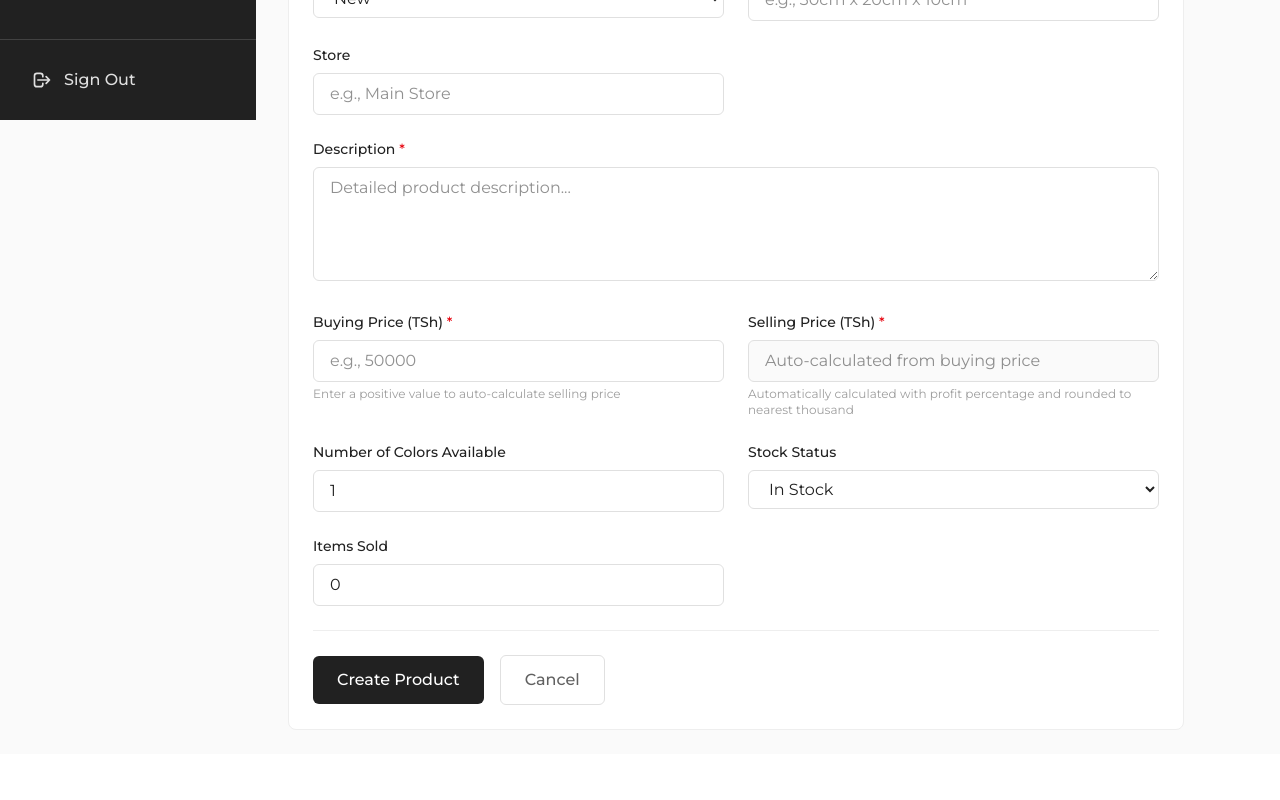
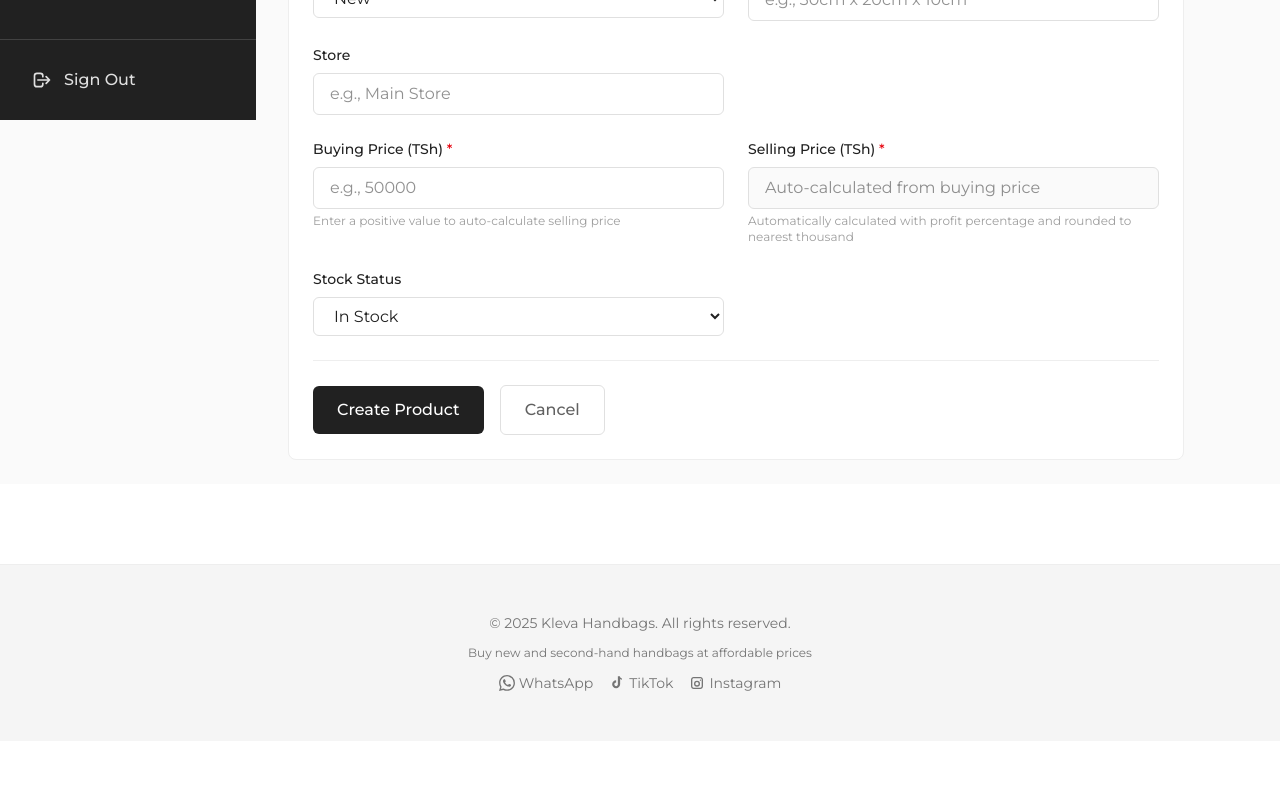
Before and after one commit to kelvinpella/kleva-handbags, a Next.js app: page /admin/products/add in a window 1280 px wide. Shown: the part 680-1480 px from the top of the page. After the commit the page ends 1421 px from the top, so only its background shows below. Built offline with nearby package versions, Linux system fonts and the light colour scheme.

Commit message:
feat: remove unnecessary fields from product forms and related components

```diff
--- a/app/admin/products/add/page.tsx
+++ b/app/admin/products/add/page.tsx
@@ -21,17 +21,14 @@
 
   const [formData, setFormData] = useState<ProductFormData>({
     name: "",
-    description: "",
     price: "",
     condition: "new",
     brand: "",
     material: "",
     stock_status: "in_stock",
     dimensions: "",
-    number_of_colors_available: "1",
     buying_price: "",
     selling_price: "",
-    items_sold: "0",
     store: "",
   });
 
@@ -55,17 +52,14 @@
         const data = result.data;
         setFormData({
           name: data.name,
-          description: data.description,
           price: data.price?.toString() || data.selling_price?.toString() || "",
           condition: data.condition,
           brand: data.brand,
           material: data.material,
           stock_status: data.stock_status,
           dimensions: data.dimensions || "",
-          number_of_colors_available: data.number_of_colors_available?.toString() || "1",
           buying_price: data.buying_price?.toString() || "",
           selling_price: data.selling_price?.toString() || data.price?.toString() || "",
-          items_sold: data.items_sold?.toString() || "0",
           store: data.store || "",
         });
         setExistingImages(data.images || []);
@@ -154,7 +148,7 @@
         throw new Error("Please upload at least one image");
       }
 
-      if (!formData.name || !formData.description || !formData.selling_price) {
+      if (!formData.name || !formData.selling_price) {
         throw new Error("Please fill in all required fields");
       }
 
@@ -194,17 +188,14 @@
 
         const productData = {
           name: formData.name,
-          description: formData.description,
           condition: formData.condition,
           brand: formData.brand,
           material: formData.material,
           images: allImages,
           stock_status: formData.stock_status,
           dimensions: formData.dimensions,
-          number_of_colors_available: formData.number_of_colors_available ? parseInt(formData.number_of_colors_available) : 1,
           buying_price: formData.buying_price ? parseInt(formData.buying_price) : undefined,
           selling_price: parseInt(formData.selling_price),
-          items_sold: formData.items_sold ? parseInt(formData.items_sold) : 0,
           store: formData.store || undefined,
         };
 
@@ -229,17 +220,14 @@
         const productData = {
           id: productId,
           name: formData.name,
-          description: formData.description,
           condition: formData.condition,
           brand: formData.brand,
           material: formData.material,
           images: imageUrls,
           stock_status: formData.stock_status,
           dimensions: formData.dimensions,
-          number_of_colors_available: formData.number_of_colors_available ? parseInt(formData.number_of_colors_available) : 1,
           buying_price: formData.buying_price ? parseInt(formData.buying_price) : undefined,
           selling_price: parseInt(formData.selling_price),
-          items_sold: formData.items_sold ? parseInt(formData.items_sold) : 0,
           store: formData.store || undefined,
         };
 
--- a/app/admin/products/page.tsx
+++ b/app/admin/products/page.tsx
@@ -9,7 +9,6 @@
 import Pagination from "@/components/Pagination";
 import ProductsClient from "./ProductsClient";
 import DeleteButton from "./DeleteButton";
-import SalesCounter from "./SalesCounter";
 
 type SearchParams = Promise<{ [key: string]: string | string[] | undefined }>;
 
@@ -169,9 +168,6 @@
                     <th className="px-6 py-3 text-left text-xs font-medium text-neutral-600 uppercase tracking-wider">
                       Store
                     </th>
-                    <th className="px-6 py-3 text-left text-xs font-medium text-neutral-600 uppercase tracking-wider">
-                      Sales
-                    </th>
                     <th className="px-6 py-3 text-right text-xs font-medium text-neutral-600 uppercase tracking-wider">
                       Actions
                     </th>
@@ -241,16 +237,6 @@
                       <td className="px-6 py-4 text-sm text-neutral-900">
                         {product.store || "-"}
                       </td>
-                      <td className="px-6 py-4">
-                        <SalesCounter
-                          productId={product.id}
-                          productName={product.name}
-                          productCondition={product.condition}
-                          buyingPrice={product.buying_price || 0}
-                          sellingPrice={product.selling_price || 0}
-                          initialItemsSold={product.items_sold || 0}
-                        />
-                      </td>
                       <td className="px-6 py-4 text-right">
                         <DeleteButton productId={product.id} />
                       </td>
--- a/app/product/[id]/page.tsx
+++ b/app/product/[id]/page.tsx
@@ -26,7 +26,6 @@
 
   return {
     title: `${handbag.name} - Kleva Handbags`,
-    description: handbag.description,
   };
 }
 
--- a/components/Admin/ProductForm.tsx
+++ b/components/Admin/ProductForm.tsx
@@ -6,17 +6,14 @@
 
 export interface ProductFormData {
   name: string;
-  description: string;
   price: string;
   condition: 'new' | 'second-hand';
   brand: string;
   material: string;
   stock_status: 'in_stock' | 'out_of_stock';
   dimensions?: string;
-  number_of_colors_available?: string;
   buying_price?: string;
   selling_price?: string;
-  items_sold?: string;
   store?: string;
 }
 
@@ -269,23 +266,6 @@
         </div>
       </div>
 
-      {/* Description */}
-      <div>
-        <label htmlFor="description" className="block text-sm font-medium text-neutral-900 mb-2">
-          Description <span className="text-red-600">*</span>
-        </label>
-        <textarea
-          id="description"
-          name="description"
-          required
-          value={initialData?.description || ''}
-          onChange={onInputChange}
-          rows={4}
-          className="w-full px-4 py-2 border border-neutral-300 rounded-md focus:outline-none focus:ring-2 focus:ring-neutral-900 focus:border-transparent"
-          placeholder="Detailed product description..."
-        />
-      </div>
-
       {/* Pricing and Inventory */}
       <div className="grid grid-cols-1 md:grid-cols-2 gap-6">
         {/* Buying Price */}
@@ -338,23 +318,6 @@
           </p>
         </div>
 
-        {/* Number of Colors Available */}
-        <div>
-          <label htmlFor="number_of_colors_available" className="block text-sm font-medium text-neutral-900 mb-2">
-            Number of Colors Available
-          </label>
-          <input
-            type="number"
-            id="number_of_colors_available"
-            name="number_of_colors_available"
-            min="1"
-            value={initialData?.number_of_colors_available || ''}
-            onChange={onInputChange}
-            className="w-full px-4 py-2 border border-neutral-300 rounded-md focus:outline-none focus:ring-2 focus:ring-neutral-900 focus:border-transparent"
-            placeholder="e.g., 3"
-          />
-        </div>
-
         {/* Stock Status */}
         <div>
           <label htmlFor="stock_status" className="block text-sm font-medium text-neutral-900 mb-2">
@@ -370,23 +333,6 @@
             <option value="in_stock">In Stock</option>
             <option value="out_of_stock">Out of Stock</option>
           </select>
-        </div>
-
-        {/* Items Sold */}
-        <div>
-          <label htmlFor="items_sold" className="block text-sm font-medium text-neutral-900 mb-2">
-            Items Sold
-          </label>
-          <input
-            type="number"
-            id="items_sold"
-            name="items_sold"
-            min="0"
-            value={initialData?.items_sold || ''}
-            onChange={onInputChange}
-            className="w-full px-4 py-2 border border-neutral-300 rounded-md focus:outline-none focus:ring-2 focus:ring-neutral-900 focus:border-transparent"
-            placeholder="e.g., 5"
-          />
         </div>
       </div>
 
--- a/components/SocialLinks.tsx
+++ b/components/SocialLinks.tsx
@@ -8,8 +8,12 @@
 
 const links = [
   {
+    label: "WhatsApp",
+    href: `https://wa.me/${process.env.NEXT_PUBLIC_WHATSAPP_NUMBER}`,
+  },
+  {
     label: "TikTok",
-    href: "https://www.tiktok.com/@klevahandbags",
+    href: "https://www.tiktok.com/@pochi_kali_kariakoo",
   },
   {
     label: "Instagram",
@@ -35,8 +39,10 @@
           >
             {link.label === "TikTok" ? (
               <TikTokIcon className={iconClassName} />
+            ) : link.label === "Instagram" ? (
+              <InstagramIcon className={iconClassName} />
             ) : (
-              <InstagramIcon className={iconClassName} />
+              <WhatsAppIcon className={iconClassName} />
             )}
             <span>{link.label}</span>
           </a>
@@ -61,3 +67,11 @@
     </svg>
   );
 }
+
+function WhatsAppIcon({ className }: { className?: string }) {
+  return (
+    <svg aria-hidden="true" viewBox="0 0 24 24" className={className}>
+      <path d="M17.472 14.382c-.297-.149-1.758-.867-2.03-.967-.273-.099-.471-.148-.67.15-.197.297-.767.966-.94 1.164-.173.199-.347.223-.644.075-.297-.15-1.255-.463-2.39-1.475-.883-.788-1.48-1.761-1.653-2.059-.173-.297-.018-.458.13-.606.134-.133.298-.347.446-.52.149-.174.198-.298.298-.497.099-.198.05-.371-.025-.52-.075-.149-.669-1.612-.916-2.207-.242-.579-.487-.5-.669-.51-.173-.008-.371-.01-.57-.01-.198 0-.52.074-.792.372-.272.297-1.04 1.016-1.04 2.479 0 1.462 1.065 2.875 1.213 3.074.149.198 2.096 3.2 5.077 4.487.709.306 1.262.489 1.694.625.712.227 1.36.195 1.871.118.571-.085 1.758-.719 2.006-1.413.248-.694.248-1.289.173-1.413-.074-.124-.272-.198-.57-.347m-5.421 7.403h-.004a9.87 9.87 0 01-5.031-1.378l-.361-.214-3.741.982.998-3.648-.235-.374a9.86 9.86 0 01-1.51-5.26c.001-5.45 4.436-9.884 9.888-9.884 2.64 0 5.122 1.03 6.988 2.898a9.825 9.825 0 012.893 6.994c-.003 5.45-4.437 9.884-9.885 9.884m8.413-18.297A11.815 11.815 0 0012.05 0C5.495 0 .16 5.335.157 11.892c0 2.096.547 4.142 1.588 5.945L.057 24l6.305-1.654a11.882 11.882 0 005.683 1.448h.005c6.554 0 11.89-5.335 11.893-11.893a11.821 11.821 0 00-3.48-8.413Z" />
+    </svg>
+  );
+}
--- a/typings.d.ts
+++ b/typings.d.ts
@@ -1,7 +1,6 @@
 export interface Handbag {
     id: string;
     name: string;
-    description: string;
     condition: 'new' | 'second-hand';
     brand: string;
     material: string;
@@ -11,8 +10,6 @@
     buying_price: number;
     selling_price: number;
     dimensions?: string;
-    number_of_colors_available?: number;
-    items_sold?: number;
     store?: string;
   }
 
```
Also changed, not shown: app/admin/page.tsx (+0 -55 lines), lib/actions.ts (+0 -35 lines).
